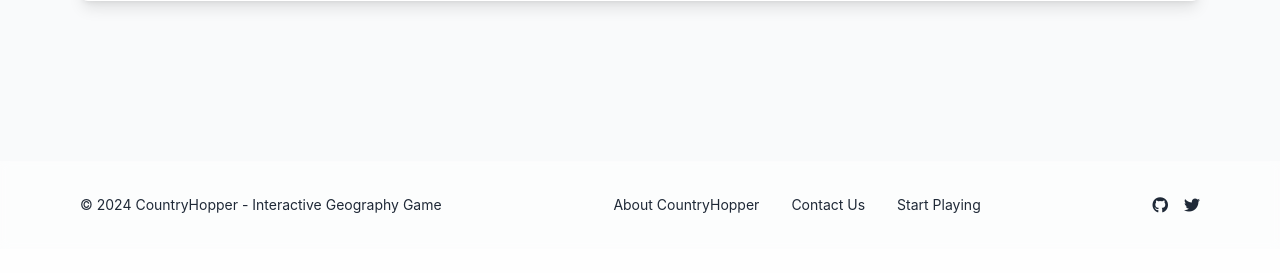
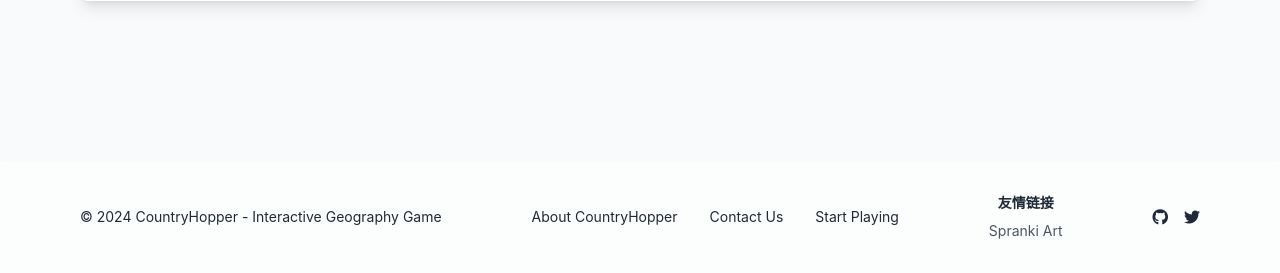
Before and after one commit to slideology/countryhopper-online, a Flask app: page /about in a window 1280 px wide. Shown: the part 1585-1858 px from the top of the page. Before the commit the page ends 1798 px from the top, so only its background shows below. Run offline with Flask 3, Linux system fonts and the light colour scheme; some libraries are stand-ins or nearby versions.

Commit message:
Add Spranki Art friendly link
- Add friendly links section to footer
- Add link to Spranki Art website

```diff
--- a/templates/base.html
+++ b/templates/base.html
@@ -92,6 +92,13 @@
                     <a href="/contact" class="text-sm hover:text-blue-500 transition-colors">Contact Us</a>
                     <a href="/game" class="text-sm hover:text-blue-500 transition-colors">Start Playing</a>
                 </div>
+                <!-- Friendly Links -->
+                <div class="text-center mt-4">
+                    <h3 class="text-sm font-semibold mb-2">友情链接</h3>
+                    <div class="flex justify-center space-x-4">
+                        <a href="https://www.spranki.art/" class="text-sm text-gray-600 dark:text-gray-400 hover:text-blue-500 dark:hover:text-blue-400 transition-colors">Spranki Art</a>
+                    </div>
+                </div>
                 <div class="flex space-x-4">
                     <a href="https://github.com/yourusername" target="_blank" class="hover:text-blue-500 transition-colors">
                         <i class="fab fa-github"></i>
```
